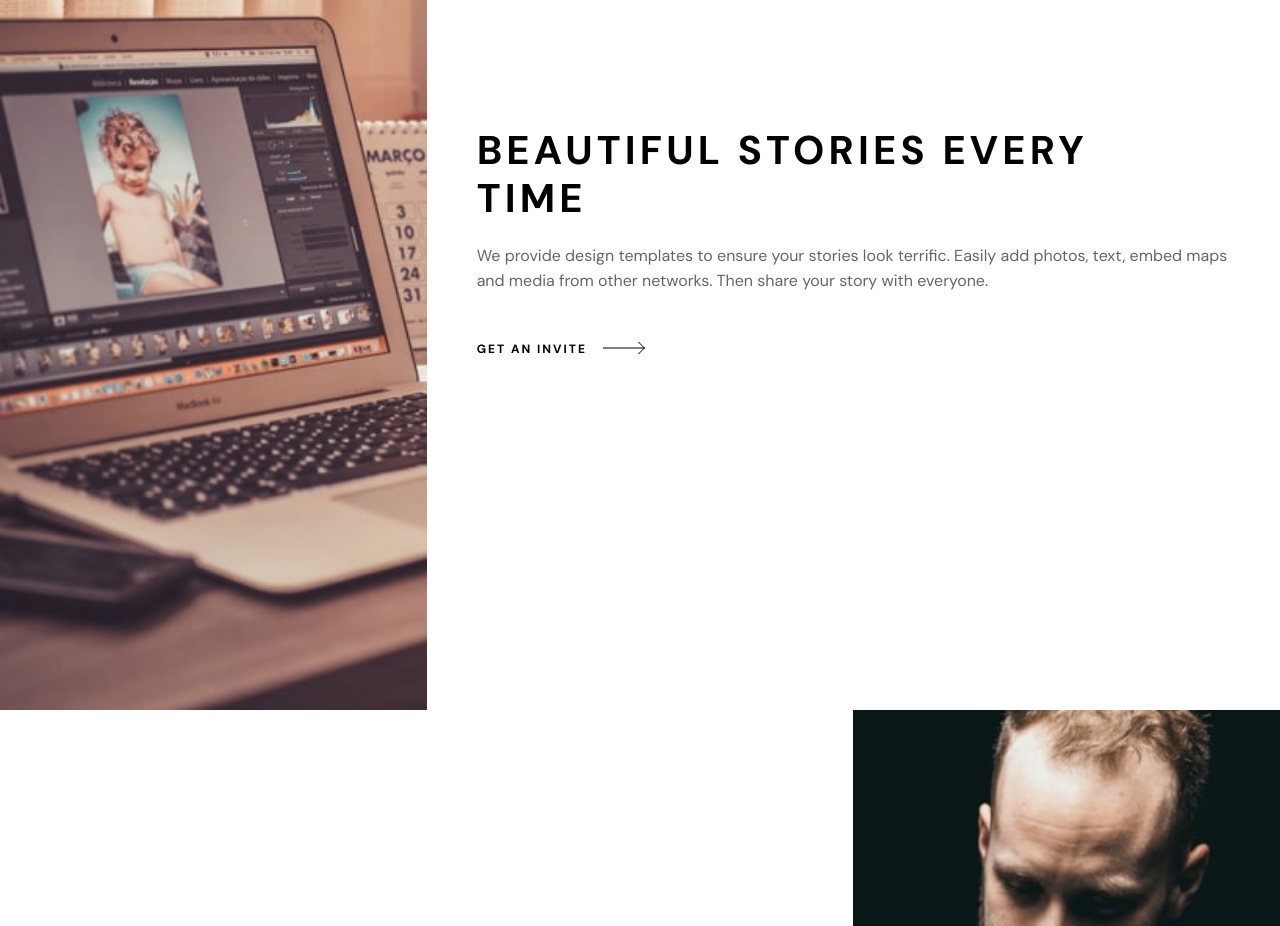
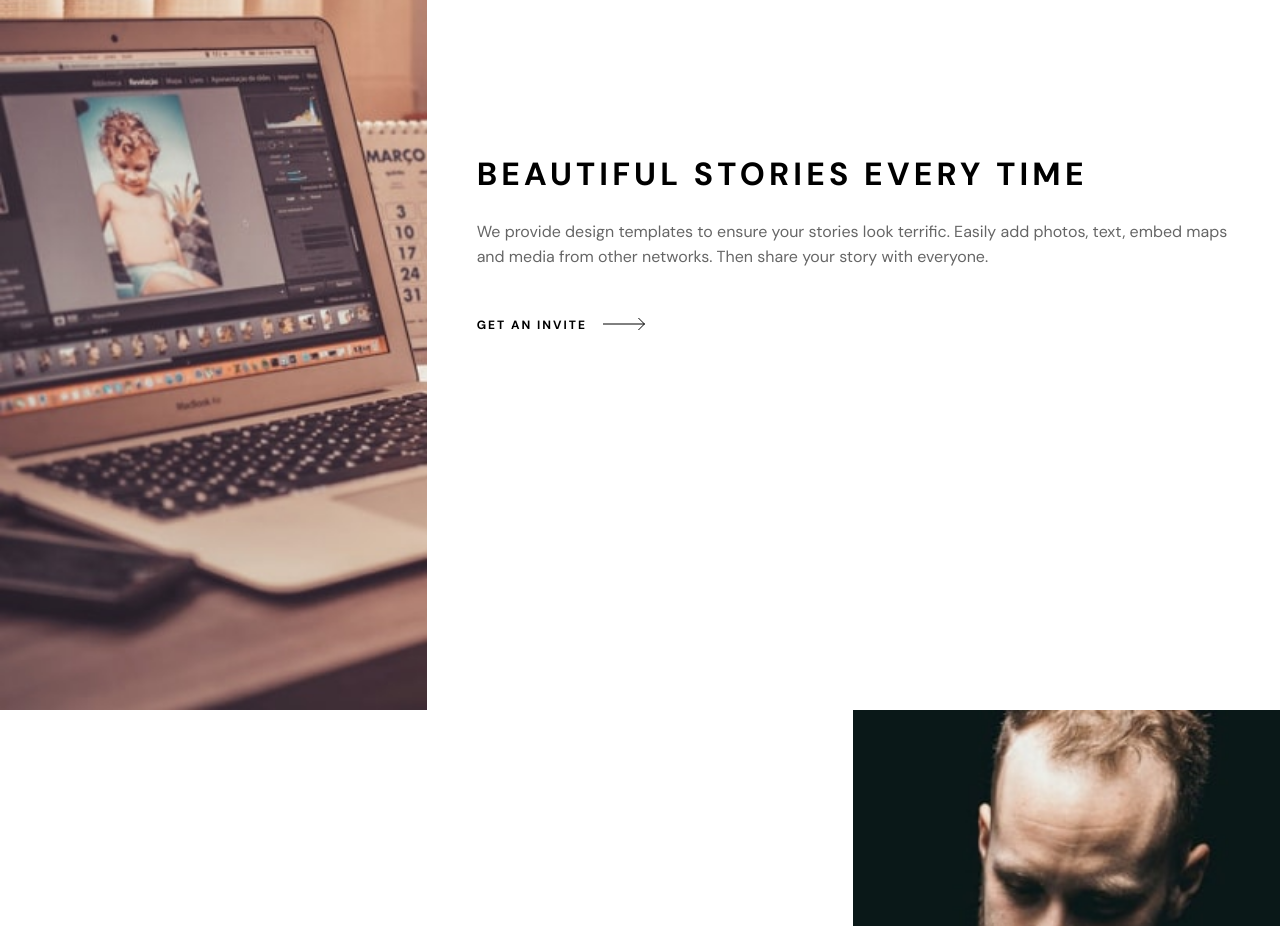
Before and after one commit to alexJSanchez/PhotoSnap, a React (Create React App) app in the folder photosnap/: page / in a window 1280 px wide. Shown: the part 1340-2266 px from the top of the page. Built offline with nearby package versions, Linux system fonts and the light colour scheme; the HTML template or start-up script is replaced by a standard one.

Commit message:
changing pixle to rem

```diff
--- a/photosnap/src/pages/Home.js
+++ b/photosnap/src/pages/Home.js
@@ -26,7 +26,7 @@ export default function Home() {
 		<>
 			<div className="App">
 				<main>
-					{/*card one*/}
+					{/*Header*/}
 					<div
 						id="main-card"
 						className="bg-black tablet:grid tablet:grid-cols-3 desktop:grid-cols-5"
@@ -57,12 +57,12 @@ export default function Home() {
 						<div className="main-card-bottom-boommark tablet:hidden"></div>
 						<div
 							id="main-card-bottom"
-							className="tablet:flex tablet:flex-col tablet:justify-center tablet:col-start-1 tablet:row-start-1 tablet:col-end-3 desktop:col-end-3 text-white bg-black pt-[4.5rem] pr-[1.5rem] pb-[4.5rem] pl-[2.063rem] tablet:px-[3.625rem] desktop:px-[6.25rem] "
+							className="tablet:flex tablet:flex-col tablet:justify-center tablet:col-start-1 tablet:row-start-1 tablet:col-end-3 desktop:col-end-3 text-white bg-black pr-6 py-[4.5rem] pl-[2.063rem] tablet:px-[3.625rem] desktop:px-[6.25rem]"
 						>
 							<h2 className="text-white text-[2rem] tablet:text-[2.5rem] font-bold leading-[2.5rem] tablet:leading-[3rem] tracking-[.208rem] tablet:tracking-[.26rem] uppercase">
 								Create and share your photo Stories.
 							</h2>
-							<p className="mt-[1rem] mb-[1.438rem] tablet:mt-[1.313rem] tablet:mb-[3rem] text-white text-[.938rem] leading-[1.563rem] opacity-60">
+							<p className="mt-4 mb-[1.438rem] tablet:mt-[1.313rem] tablet:mb-12 text-white text-[.938rem] leading-[1.563rem] opacity-60">
 								Photosnap is a platform for photographers and visual
 								storytellers. We make it easy to share photos, tell stories and
 								connect with others.
@@ -75,7 +75,7 @@ export default function Home() {
 							</div>
 						</div>
 					</div>
-					{/*card two*/}
+					{/*sub header one*/}
 					<div className="bg-white tablet:grid tablet:grid-cols-3 desktop:grid-cols-5">
 						<div className="tablet:col-start-1 desktop:col-end-4">
 							<img className="w-full tablet:hidden" src={beautiful_stories} />
@@ -88,11 +88,11 @@ export default function Home() {
 								src={beautiful_stories_desk}
 							/>
 						</div>
-						<div className="tablet:flex tablet:flex-col tablet:justify-center tablet:col-start-2 desktop:col-start-4 tablet:row-start-1 tablet:col-end-6 text-black bg-white pt-[4.5rem] pr-[1.5rem] pb-[4.5rem] pl-[2.063rem] tablet:px-[50px] desktop:px-[80px]">
-							<h2 className="pr-[3.5rem] text-[32px] tablet:text-[40px] font-bold leading-[40px] tablet:leading-[48px] tablet:pr-[100px] tracking-[3.333px] tablet:tracking-[4.167px] uppercase">
+						<div className="tablet:flex tablet:flex-col tablet:justify-center tablet:col-start-2 desktop:col-start-4 tablet:row-start-1 tablet:col-end-6 text-black bg-white pt-[4.5rem] pr-6 pb-[4.5rem] pl-[2.063rem] tablet:px-[3.125rem] desktop:px-20">
+							<h2 className="pr-[3.5rem] text-[2rem] tablet:text-10 font-bold leading-[2.5rem] tablet:leading-[3rem] tablet:pr-[6.125rem] tracking-[0.208rem] tablet:tracking-[0.26rem] uppercase">
 								BEAUTIFUL STORIES EVERY TIME
 							</h2>
-							<p className="mt-[1rem] mb-[1.438rem] tablet:mt-[21px] tablet:mb-[48px] text-black font-[15px] leading-[25px] opacity-[0.6]">
+							<p className="mt-4 mb-[1.438rem] tablet:mt-[1.313rem] tablet:mb-12 text-black font-[.938rem] leading-[1.563rem] opacity-60">
 								We provide design templates to ensure your stories look
 								terrific. Easily add photos, text, embed maps and media from
 								other networks. Then share your story with everyone.
@@ -105,7 +105,7 @@ export default function Home() {
 							</div>
 						</div>
 					</div>
-					{/*card three*/}
+					{/*sub header two*/}
 					<div className="bg-white tablet:grid tablet:grid-cols-3 desktop:grid-cols-5">
 						<div className="tablet:col-start-3 desktop:col-start-3 desktop:col-end-6">
 							<img
```
